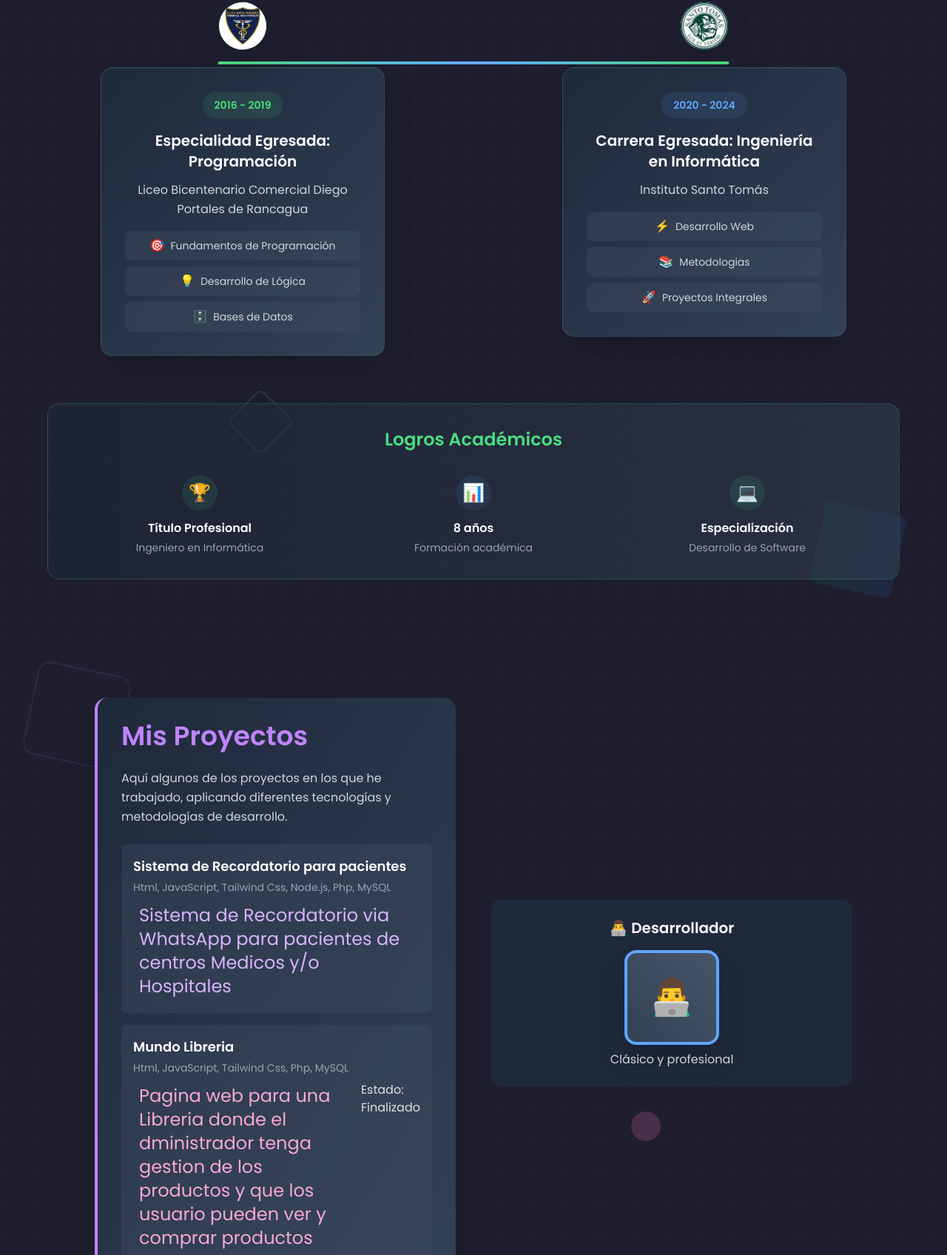
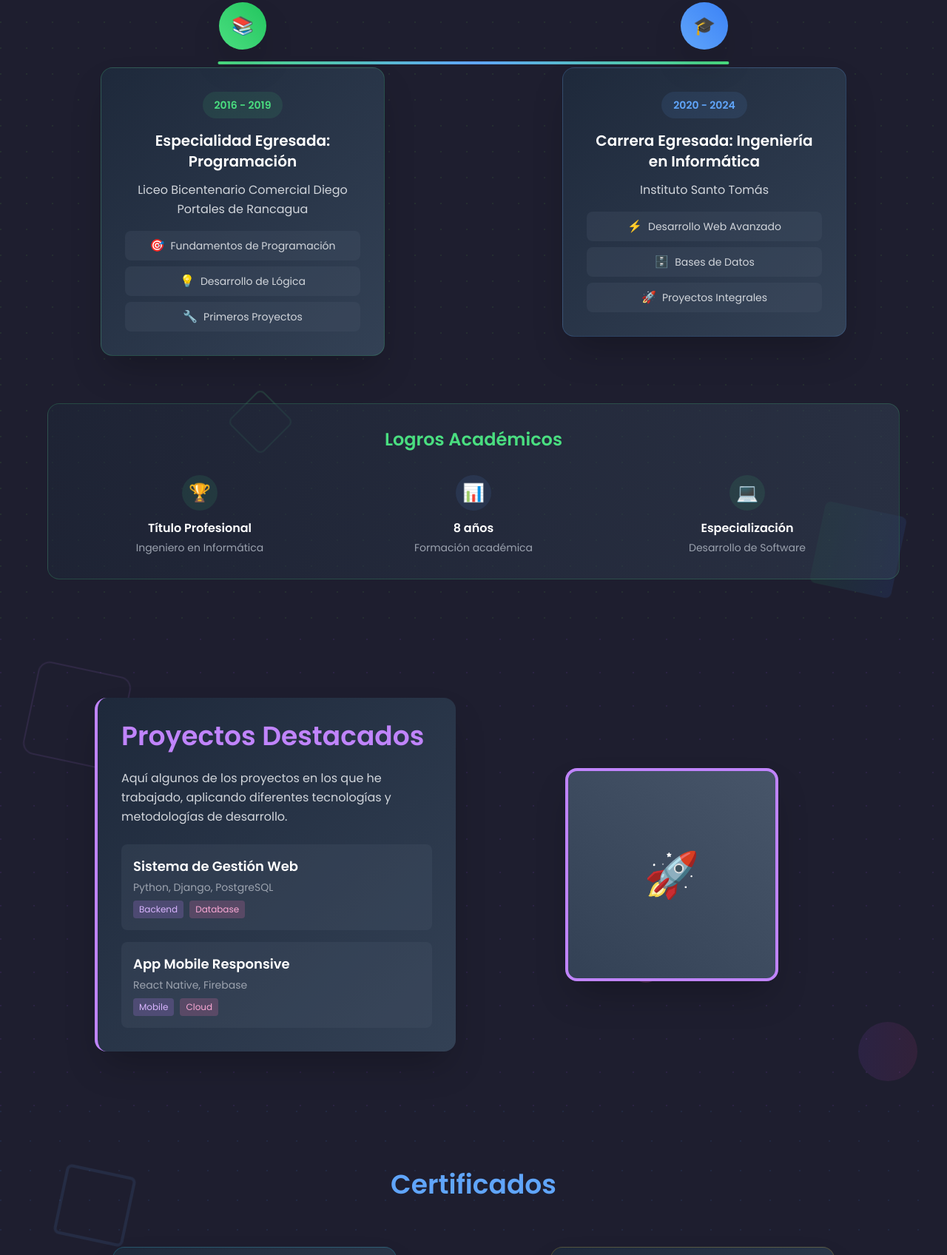
Before and after one commit to hectormadrid/Portafolio, a website with bundled scripts: page index.html in a window 1280 px wide. Shown: the part 3819-5515 px from the top of the page at 74% size. Built offline with nearby package versions, Linux system fonts and the light colour scheme.

Commit message:
Revert "Editar secciones"
This reverts commit dff093233cf4cf832b325b24497ba55bd561d193.

```diff
--- a/index.html
+++ b/index.html
@@ -21,8 +21,9 @@
 <!-- Header -->
 <header class="bg-[#252538] sticky top-0 z-50 shadow-md">
   <div class="max-w-7xl mx-auto flex justify-between items-center px-6 py-4">
+    <!-- Logo -->
+    <h1 class="text-2xl font-bold text-[#6cc644]">Mi Portafolio</h1>
 
-    <h1 class="text-2xl font-bold text-[#6cc644]">Mi Portafolio</h1>
     <!-- Botón hamburguesa -->
     <button
       id="menu-toggle"
@@ -56,8 +57,8 @@
     id="mobile-menu"
     class="md:hidden hidden bg-[#252538] px-6 pb-2 space-y-2 absolute w-full top-full left-0"
     aria-hidden="true"
-    style="height: 0; overflow: hidden;">
-
+    style="height: 0; overflow: hidden;"
+  >
     <a href="#inicio" class="block py-2 text-gray-300 hover:text-[#6cc644] transition">Inicio</a>
     <a href="#sobre-mi" class="block py-2 text-gray-300 hover:text-[#6cc644] transition">Sobre mí</a>
     <a href="#habilidades" class="block py-2 text-gray-300 hover:text-[#6cc644] transition">Habilidades</a>
@@ -394,7 +395,7 @@
     </section>
 
 <!-- Educacion-->
-  <section id="academico" class="py-20 px-6 bg-gradient-to-r from-gray-900 via-slate-900 to-gray-900 relative overflow-hidden" style="background-image: radial-gradient(circle at 1px 1px, rgba(106, 198, 68, 0.1) 1px, transparent 0); background-size: 35px 35px;"
+  <section id="academico" class="py-20 px-6 bg-gradient-to-r from-gray-900 via-slate-900 to-gray-900 relative overflow-hidden" style="background-image: radial-gradient(circle at 1px 1px, rgba(106, 198, 68, 0.1) 1px, transparent 0); background-size: 35px 35px;">
         <!-- Formas geométricas -->
         <div class="absolute top-16 left-16 w-20 h-20 border-4 border-green-400/20 rounded-full animate-spin"></div>
         <div class="absolute bottom-16 right-16 w-28 h-28 bg-gradient-to-r from-green-500/10 to-blue-500/10 rounded-lg rotate-12 float-animation"></div>
@@ -414,9 +415,9 @@
                     <!-- Educación Media -->
                     <div class="relative flex flex-col items-center text-center group">
                         <!-- Punto de conexión -->
-                        <img src="img/comercial.jpg" class="w-16 h-16 bg-gradient-to-tr from-green-400 to-green-500 rounded-full flex items-center justify-center text-white text-2xl shadow-2xl z-10 group-hover:scale-110 transition-all duration-300 pulse-glow">
-
-                        </img>
+                        <div class="w-16 h-16 bg-gradient-to-tr from-green-400 to-green-500 rounded-full flex items-center justify-center text-white text-2xl shadow-2xl z-10 group-hover:scale-110 transition-all duration-300 pulse-glow">
+                            📚
+                        </div>
 
                         <!-- Tarjeta de contenido -->
                         <div class="mt-6 bg-gradient-to-br from-slate-800 to-slate-700 p-8 rounded-2xl shadow-2xl hover:shadow-green-400/20 transition-all duration-300 border border-green-400/20 group-hover:border-green-400/50 max-w-sm">
@@ -441,8 +442,8 @@
                                     <span class="text-sm text-gray-300">Desarrollo de Lógica</span>
                                 </div>
                                 <div class="flex items-center justify-center p-2 bg-slate-600/30 rounded-lg hover:bg-slate-600/50 transition-all">
-                                    <span class="text-green-400 mr-2">🗄️</span>
-                                    <span class="text-sm text-gray-300">Bases de Datos</span>
+                                    <span class="text-green-400 mr-2">🔧</span>
+                                    <span class="text-sm text-gray-300">Primeros Proyectos</span>
                                 </div>
                             </div>
                         </div>
@@ -451,9 +452,9 @@
                     <!-- Educación Superior -->
                     <div class="relative flex flex-col items-center text-center group">
                         <!-- Punto de conexión -->
-                        <img src="img/santo-tomas.jpg" class="w-16 h-16 bg-gradient-to-tr from-blue-400 to-blue-500 rounded-full flex items-center justify-center text-white text-2xl shadow-2xl z-10 group-hover:scale-110 transition-all duration-300 pulse-glow">
-
-                        </img>
+                        <div class="w-16 h-16 bg-gradient-to-tr from-blue-400 to-blue-500 rounded-full flex items-center justify-center text-white text-2xl shadow-2xl z-10 group-hover:scale-110 transition-all duration-300 pulse-glow">
+                            🎓
+                        </div>
 
                         <!-- Tarjeta de contenido -->
                         <div class="mt-6 bg-gradient-to-br from-slate-800 to-slate-700 p-8 rounded-2xl shadow-2xl hover:shadow-blue-400/20 transition-all duration-300 border border-blue-400/20 group-hover:border-blue-400/50 max-w-sm">
@@ -471,11 +472,11 @@
                             <div class="space-y-2 mt-4">
                                 <div class="flex items-center justify-center p-2 bg-slate-600/30 rounded-lg hover:bg-slate-600/50 transition-all">
                                     <span class="text-blue-400 mr-2">⚡</span>
-                                    <span class="text-sm text-gray-300">Desarrollo Web </span>
+                                    <span class="text-sm text-gray-300">Desarrollo Web Avanzado</span>
                                 </div>
                                 <div class="flex items-center justify-center p-2 bg-slate-600/30 rounded-lg hover:bg-slate-600/50 transition-all">
-                                    <span class="text-blue-400 mr-2">📚</span>
-                                    <span class="text-sm text-gray-300">Metodologias</span>
+                                    <span class="text-blue-400 mr-2">🗄️</span>
+                                    <span class="text-sm text-gray-300">Bases de Datos</span>
                                 </div>
                                 <div class="flex items-center justify-center p-2 bg-slate-600/30 rounded-lg hover:bg-slate-600/50 transition-all">
                                     <span class="text-blue-400 mr-2">🚀</span>
@@ -528,39 +529,36 @@
 
             <!-- Texto -->
             <div class="bg-gradient-to-br from-slate-800 to-slate-700 p-8 rounded-2xl border-l-4 border-purple-400 shadow-2xl hover:shadow-purple-400/20 transition-all duration-300">
-                <h2 class="text-4xl font-bold text-purple-400 mb-6">Mis Proyectos </h2>
+                <h2 class="text-4xl font-bold text-purple-400 mb-6">Proyectos Destacados</h2>
                 <p class="text-gray-300 leading-relaxed mb-6">
                     Aquí algunos de los proyectos en los que he trabajado, aplicando diferentes tecnologías y metodologías de desarrollo.
                 </p>
                 <div class="space-y-4">
                     <div class="bg-slate-600/30 p-4 rounded-lg hover:bg-slate-600/50 transition-all duration-300 group">
-                        <h3 class="text-white font-semibold text-lg group-hover:text-purple-400 transition-colors">Sistema de Recordatorio para pacientes</h3>
-                        <p class="text-gray-400 text-sm mt-1">Html, JavaScript, Tailwind Css, Node.js, Php, MySQL</p>
+                        <h3 class="text-white font-semibold text-lg group-hover:text-purple-400 transition-colors">Sistema de Gestión Web</h3>
+                        <p class="text-gray-400 text-sm mt-1">Python, Django, PostgreSQL</p>
                         <div class="flex gap-2 mt-2">
-                            <p class=" px-2 py-1 text-purple-300 rounded text-2xl">Sistema de Recordatorio via WhatsApp para pacientes de centros Medicos y/o Hospitales </p>
-
+                            <span class="px-2 py-1 bg-purple-400/20 text-purple-300 rounded text-xs">Backend</span>
+                            <span class="px-2 py-1 bg-pink-400/20 text-pink-300 rounded text-xs">Database</span>
                         </div>
                     </div>
                     <div class="bg-slate-600/30 p-4 rounded-lg hover:bg-slate-600/50 transition-all duration-300 group">
-                        <h3 class="text-white font-semibold text-lg group-hover:text-pink-300 transition-colors">Mundo Libreria</h3>
-                        <p class="text-gray-400 text-sm mt-1">Html, JavaScript, Tailwind Css, Php, MySQL</p>
+                        <h3 class="text-white font-semibold text-lg group-hover:text-purple-400 transition-colors">App Mobile Responsive</h3>
+                        <p class="text-gray-400 text-sm mt-1">React Native, Firebase</p>
                         <div class="flex gap-2 mt-2">
-                            <p class="px-2 py-1  text-pink-300 rounded text-2xl">Pagina web para una Libreria donde el dministrador tenga gestion de los productos y que los usuario pueden ver y comprar productos </p>
-                            <span class=" " > Estado: Finalizado</span>
+                            <span class="px-2 py-1 bg-purple-400/20 text-purple-300 rounded text-xs">Mobile</span>
+                            <span class="px-2 py-1 bg-pink-400/20 text-pink-300 rounded text-xs">Cloud</span>
                         </div>
                     </div>
                 </div>
             </div>
             <!-- Icono -->
-        <div class="bg-slate-800 p-6 rounded-xl">
-      <h3 class="text-white text-xl font-bold mb-4 text-center">👨‍💻 Desarrollador</h3>
-      <div class="flex justify-center">
-        <div class="rounded-2xl shadow-2xl border-4 border-blue-400 w-32 h-32 bg-gradient-to-tr from-slate-700 to-slate-600 flex items-center justify-center text-blue-400 text-5xl hover:border-green-400 hover:text-green-400 transition-all duration-500">
-          👨‍💻
+            <div class="flex justify-center">
+                <div class="rounded-2xl shadow-2xl border-4 border-purple-400 w-72 h-72 bg-gradient-to-tr from-slate-700 to-slate-600 flex items-center justify-center text-purple-400 text-6xl hover:border-pink-400 hover:text-pink-400 transition-all duration-500">
+                    🚀
+                </div>
+            </div>
         </div>
-      </div>
-      <p class="text-gray-300 text-center mt-2">Clásico y profesional</p>
-    </div>
     </section>
 
    <section id="certificados" class="py-20 px-6 bg-gradient-to-r from-slate-900 via-gray-900 to-slate-900 relative overflow-hidden" style="background-image: radial-gradient(circle at 1px 1px, rgba(74, 144, 226, 0.1) 1px, transparent 0); background-size: 40px 40px;">
```
